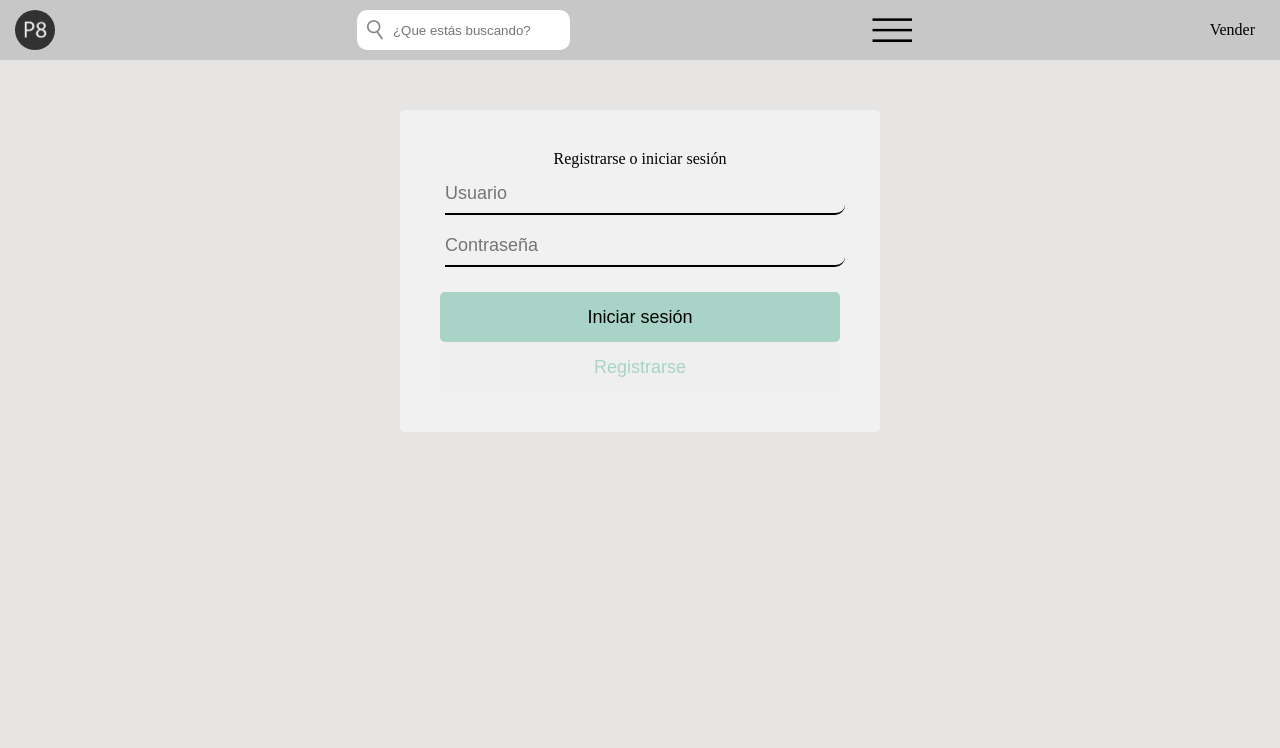
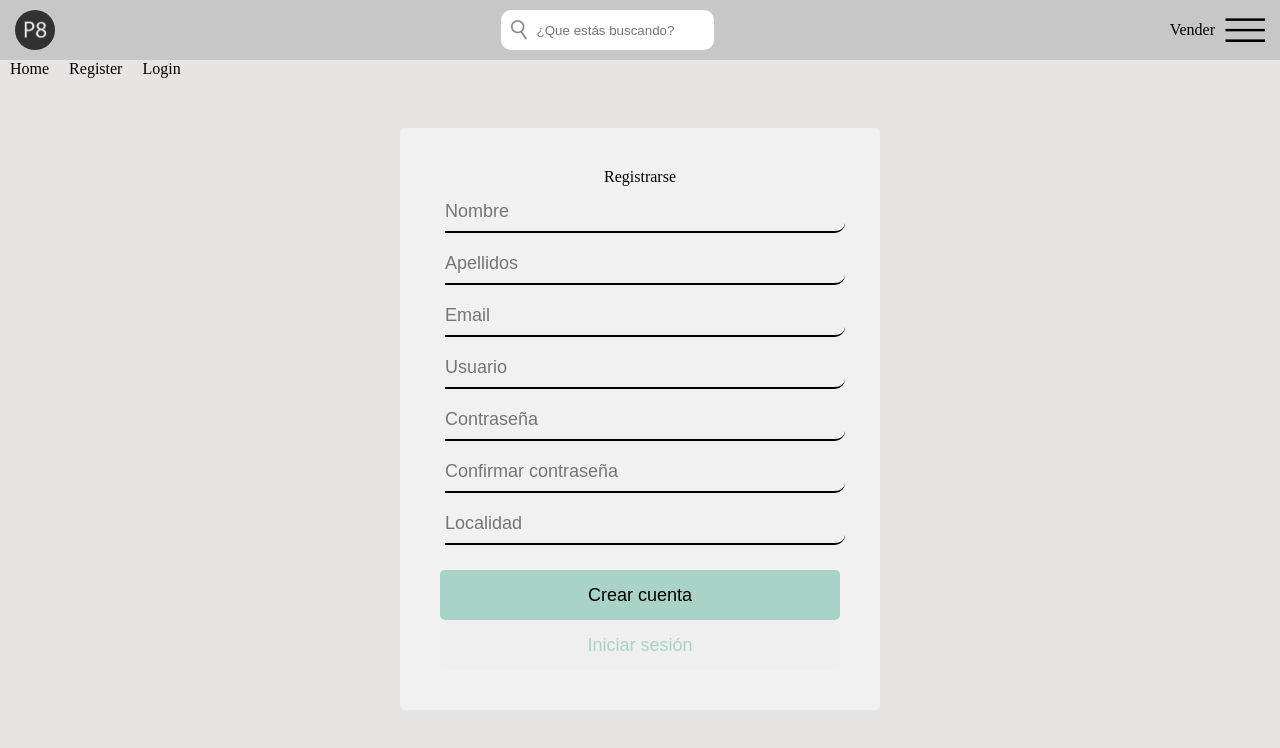
Before and after one commit to miguelitov1/Old-Is-Gold---FrontEnd, a React (Create React App) app: page /registro in a window 1280 px wide. Shown: the top 748 px of the page. Built offline with nearby package versions, Linux system fonts and the light colour scheme.

Commit message:
terminado register y unido con back

```diff
--- a/package.json
+++ b/package.json
@@ -6,8 +6,10 @@
     "@testing-library/jest-dom": "^5.11.9",
     "@testing-library/react": "^11.2.5",
     "@testing-library/user-event": "^12.7.3",
+    "axios": "^0.21.1",
     "react": "^17.0.1",
     "react-dom": "^17.0.1",
+    "react-router-dom": "^5.2.0",
     "react-scripts": "4.0.3",
     "web-vitals": "^1.1.0"
   },
--- a/src/App.css
+++ b/src/App.css
@@ -0,0 +1,5 @@
+.App-links ul {
+  display: flex;
+  flex-direction: row;
+  list-style: none;
+}
--- a/src/App.js
+++ b/src/App.js
@@ -1,14 +1,40 @@
 import "./App.css";
 import { Header } from "./componentes/Header";
-import { Login } from "./componentes/Login";
+import { Login } from "./routes/Login";
+import { Register } from "./routes/Register";
+import { BrowserRouter as Router, Switch, Route, Link } from "react-router-dom";
 
 function App() {
   return (
     <>
-      <div className="App">
-        <Header />
-        <Login />
-      </div>
+      <Header />
+      <Router>
+        <div className="App-links">
+          <nav>
+            <ul>
+              <li>
+                <Link to="/">Home</Link>
+              </li>
+              <li>
+                <Link to="/registro">Register</Link>
+              </li>
+              <li>
+                <Link to="/login">Login</Link>
+              </li>
+            </ul>
+          </nav>
+        </div>
+
+        <Switch>
+          <Route path="/" exact></Route>
+          <Route path="/registro" exact>
+            <Register />
+          </Route>
+          <Route path="/login" exact>
+            <Login />
+          </Route>
+        </Switch>
+      </Router>
     </>
   );
 }
--- a/src/componentes/Header.css
+++ b/src/componentes/Header.css
@@ -3,7 +3,7 @@
   padding: 0;
 }
 
-.container {
+.Header-container {
   background-color: rgb(199, 199, 199);
   padding: 15px;
   display: flex;
@@ -13,9 +13,11 @@
   height: 30px;
 }
 
-.container2 {
+.Header-container2 {
   background-color: rgb(199, 199, 199);
   padding: 15px;
+  padding-right: 0;
+  padding-left: 5;
   display: flex;
   justify-content: space-between;
   align-items: center;
@@ -42,7 +44,7 @@ input {
   width: 100%;
 }
 
-.lupa {
+.Header-lupa {
   border-top-left-radius: 10px;
   border-bottom-left-radius: 10px;
   background-color: white;
--- a/src/componentes/Header.js
+++ b/src/componentes/Header.js
@@ -5,16 +5,18 @@ import "./Header.css";
 
 export const Header = () => {
   return (
-    <header className="container">
+    <header className="Header-container">
       <img src="logo.jpg" alt="imgPerfil" />
 
-      <form className="container2">
-        <img className="lupa" src="lupa.png" alt="lupa" />
+      <form className="Header-container2">
+        <img className="Header-lupa" src="lupa.png" alt="lupa" />
         <input type="text" placeholder="¿Que estás buscando?"></input>
       </form>
 
-      <img src="menu.png" alt="menu" />
-      <a href="#">Vender</a>
+      <div className="Header-container2">
+        <a href="#">Vender</a>
+        <img src="menu.png" alt="menu" />
+      </div>
     </header>
   );
 };
--- /dev/null
+++ b/src/componentes/UsuarioRegistrado.css
@@ -0,0 +1,4 @@
+h1,
+h2 {
+  text-align: center;
+}
--- /dev/null
+++ b/src/componentes/UsuarioRegistrado.js
@@ -0,0 +1,11 @@
+import React from "react";
+import "./UsuarioRegistrado.css";
+
+export function UsuarioRegistrado() {
+  return (
+    <>
+      <h1>¡Usuario registrado correctamente!</h1>
+      <h2>Revise su email para confirmar el registro</h2>
+    </>
+  );
+}
--- a/src/componentes/login-register/register-login.css
+++ /dev/null
@@ -1,81 +0,0 @@
-body {
-  background-color: #e7e4e4;
-  margin: 0;
-}
-h1,
-p {
-  text-align: center;
-}
-.menu-busqueda {
-  background-color: #a79792;
-  display: flex;
-  height: 40px;
-  margin-right: 10px;
-  margin-top: 0px;
-}
-.menu-busqueda input {
-  border-radius: 5px;
-  border-color: none;
-  border-radius: 20px;
-  width: 100%;
-}
-
-.menu-busqueda a {
-  text-decoration: none;
-  color: black;
-  padding: 10px;
-}
-
-.img-logo {
-  border-radius: 100px;
-  margin: 5px;
-}
-
-.form-register {
-  background-color: #f2f1f1;
-  display: flex;
-  flex-direction: column;
-  padding: 40px;
-  margin: 50px;
-  border-radius: 5px;
-}
-.form-register input {
-  font-size: 18px;
-  margin: 5px;
-  background: transparent;
-  border: none;
-  border-bottom: 2px solid;
-}
-.form-register div button {
-  border-radius: 5px;
-  width: 300px;
-  border: none;
-  font-size: 18px;
-  height: 50px;
-  width: 100%;
-}
-.buttons {
-  display: flex;
-  flex-direction: column;
-  margin-top: 20px;
-}
-.button-activate {
-  background-color: #a8d3c6;
-}
-.button-no-activate {
-  background-color: none;
-  color: #a8d3c6;
-}
-footer {
-  background-color: #a79792;
-  display: flex;
-}
-footer div a,
-footer div h2,
-footer div p {
-  text-decoration: none;
-  color: white;
-  flex-direction: column;
-  font-size: 10px;
-  padding: 10px;
-}
--- a/src/componentes/Login.js
+++ b/src/routes/Login.js
@@ -4,15 +4,15 @@ import "./register-login.css";
 export function Login() {
   return (
     <div className="section-login">
-      <form class="form-register">
+      <form className="form-register">
         <p>Registrarse o iniciar sesión</p>
-        <input type="email" placeholder="Usuario" />
+        <input type="email" placeholder="Usuario/email" />
         <input type="password" placeholder="Contraseña" />
-        <div class="buttons">
-          <button class="button-activate" type="submit">
+        <div className="buttons">
+          <button className="button-activate" type="submit">
             Iniciar sesión
           </button>
-          <button class="button-no-activate">Registrarse</button>
+          <button className="button-no-activate">Registrarse</button>
         </div>
       </form>
     </div>
--- /dev/null
+++ b/src/routes/Register.js
@@ -0,0 +1,138 @@
+import React, { useState, Redirect } from "react";
+import { UsuarioRegistrado } from "../componentes/UsuarioRegistrado";
+import "./register-login.css";
+
+export function Register() {
+  const [nombre, setNombre] = useState("");
+  const [apellidos, setApellidos] = useState("");
+  const [email, setEmail] = useState("");
+  const [usuario, setUsuario] = useState("");
+  const [contrasenha, setContrasenha] = useState("");
+  const [repetirContrasenha, setRepetirContrasenha] = useState("");
+  const [localidad, setLocalidad] = useState("");
+  const [errorMsg, setErrorMsg] = useState("");
+  const [redirection, setRedirection] = useState(false);
+
+  const handleSubmit = async (event) => {
+    event.preventDefault();
+    if (
+      nombre !== "" &&
+      apellidos !== "" &&
+      email !== "" &&
+      usuario !== "" &&
+      contrasenha !== "" &&
+      repetirContrasenha !== "" &&
+      localidad !== ""
+    ) {
+      const newUserForServer = {
+        nombre: nombre,
+        apellidos: apellidos,
+        email: email,
+        contrasenha: contrasenha,
+        repetirContrasenha: repetirContrasenha,
+        nombreUsuario: usuario,
+        localidad: localidad,
+      };
+
+      const res = await fetch(
+        `http://localhost:8081/api/v1/proyecto8/usuarios/registro`,
+        {
+          method: "POST",
+          headers: {
+            "Content-type": "application/json",
+          },
+          body: JSON.stringify(newUserForServer),
+        }
+      );
+
+      console.log(res);
+
+      if (res.status === 201) {
+        //o sino el res.status===200 para login y 201 para register
+        const json = await res.json();
+        console.log(json);
+        setNombre("");
+        setApellidos("");
+        setEmail("");
+        setUsuario("");
+        setContrasenha("");
+        setRepetirContrasenha("");
+        setLocalidad("");
+        setErrorMsg("");
+        setRedirection(true);
+      } else {
+        const json = await res.json();
+        console.log(json);
+        setErrorMsg(json.error);
+      }
+    } else {
+      setErrorMsg("Debe completar todos los campos");
+    }
+  };
+
+  return redirection ? (
+    <UsuarioRegistrado />
+  ) : (
+    <div className="section-login">
+      <form className="form-register" onSubmit={handleSubmit}>
+        <p>Registrarse</p>
+        <input
+          type="text"
+          placeholder="Nombre"
+          name="nombre"
+          value={nombre}
+          onChange={(e) => setNombre(e.target.value)}
+        />
+        <input
+          type="text"
+          placeholder="Apellidos"
+          name="apellidos"
+          value={apellidos}
+          onChange={(e) => setApellidos(e.target.value)}
+        />
+        <input
+          type="text"
+          placeholder="Email"
+          name="email"
+          value={email}
+          onChange={(e) => setEmail(e.target.value)}
+        />
+        <input
+          type="text"
+          placeholder="Usuario"
+          name="usuario"
+          value={usuario}
+          onChange={(e) => setUsuario(e.target.value)}
+        />
+        <input
+          type="password"
+          placeholder="Contraseña"
+          name="contrasenha"
+          value={contrasenha}
+          onChange={(e) => setContrasenha(e.target.value)}
+        />
+        <input
+          type="password"
+          placeholder="Confirmar contraseña"
+          name="repetircontrasenha"
+          value={repetirContrasenha}
+          onChange={(e) => setRepetirContrasenha(e.target.value)}
+        />
+        <input
+          type="text"
+          placeholder="Localidad"
+          name="localidad"
+          value={localidad}
+          onChange={(e) => setLocalidad(e.target.value)}
+        />
+        <div className="buttons">
+          <button className="button-activate" type="submit">
+            Crear cuenta
+          </button>
+          <button className="button-no-activate">Iniciar sesión</button>
+        </div>
+      </form>
+      <div>{errorMsg && <div>{errorMsg}</div>}</div>{" "}
+    </div>
+  );
+}
--- a/src/componentes/register-login.css
+++ b/src/routes/register-login.css
@@ -26,6 +26,7 @@ p {
   border: none;
   border-bottom: 2px solid;
 }
+
 .form-register div button {
   border-radius: 5px;
   width: 300px;
@@ -34,6 +35,7 @@ p {
   height: 50px;
   width: 100%;
 }
+
 .buttons {
   display: flex;
   flex-direction: column;
```
Also changed, not shown: src/componentes/login-register/register.html (deleted, +0 -61 lines), 1 other file (tests, documents, lock files or other folders).
